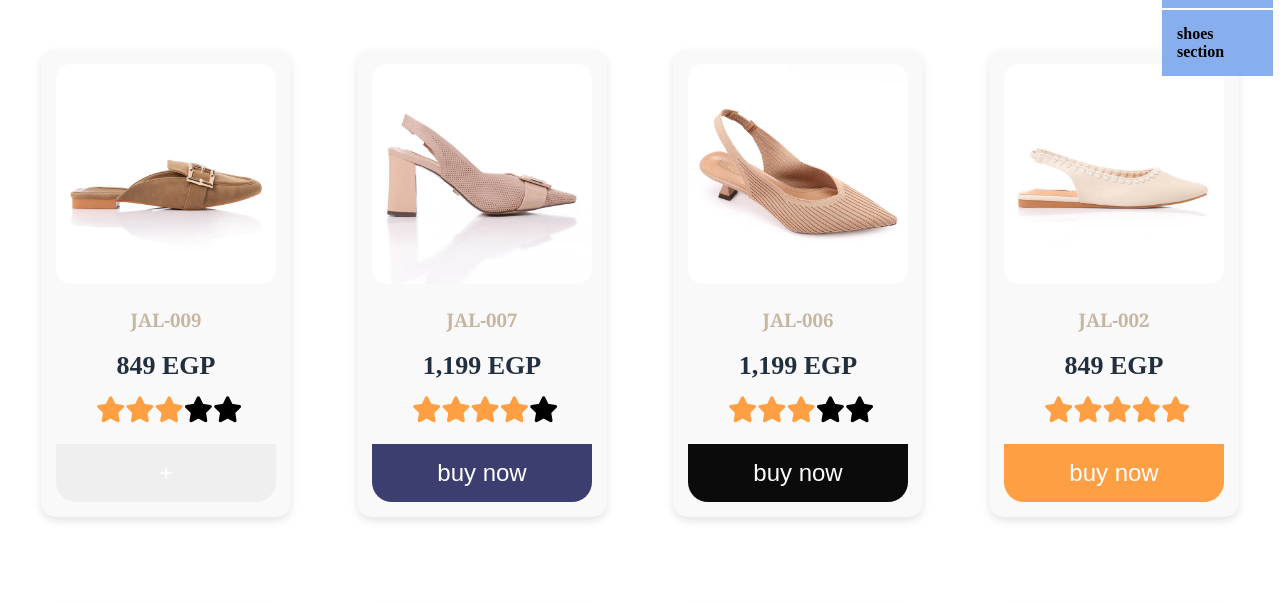
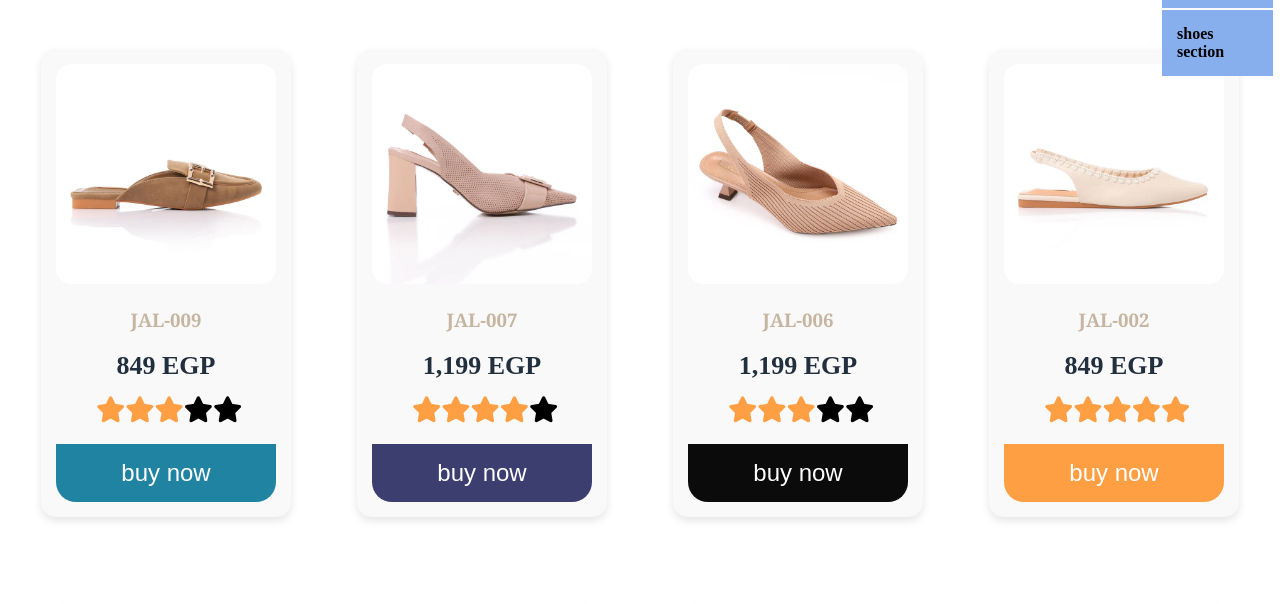
Before and after one commit to Poula-maged8/Poula-maged8.github.io, a plain HTML site: page WAccessories.html in a window 1280 px wide. Shown: the part 137-741 px from the top of the page. Drawn offline with Linux system fonts and the light colour scheme.

Commit message:
Update WAccessories.html

```diff
--- a/WAccessories.html
+++ b/WAccessories.html
@@ -81,7 +81,7 @@ shoes section
                 <li> <i class="fa fa-star "></i>   </li>
 
              </ul>
-             <button>+</button>
+             <button class="buy-1">buy now</button>
             </div>
 
 
```
